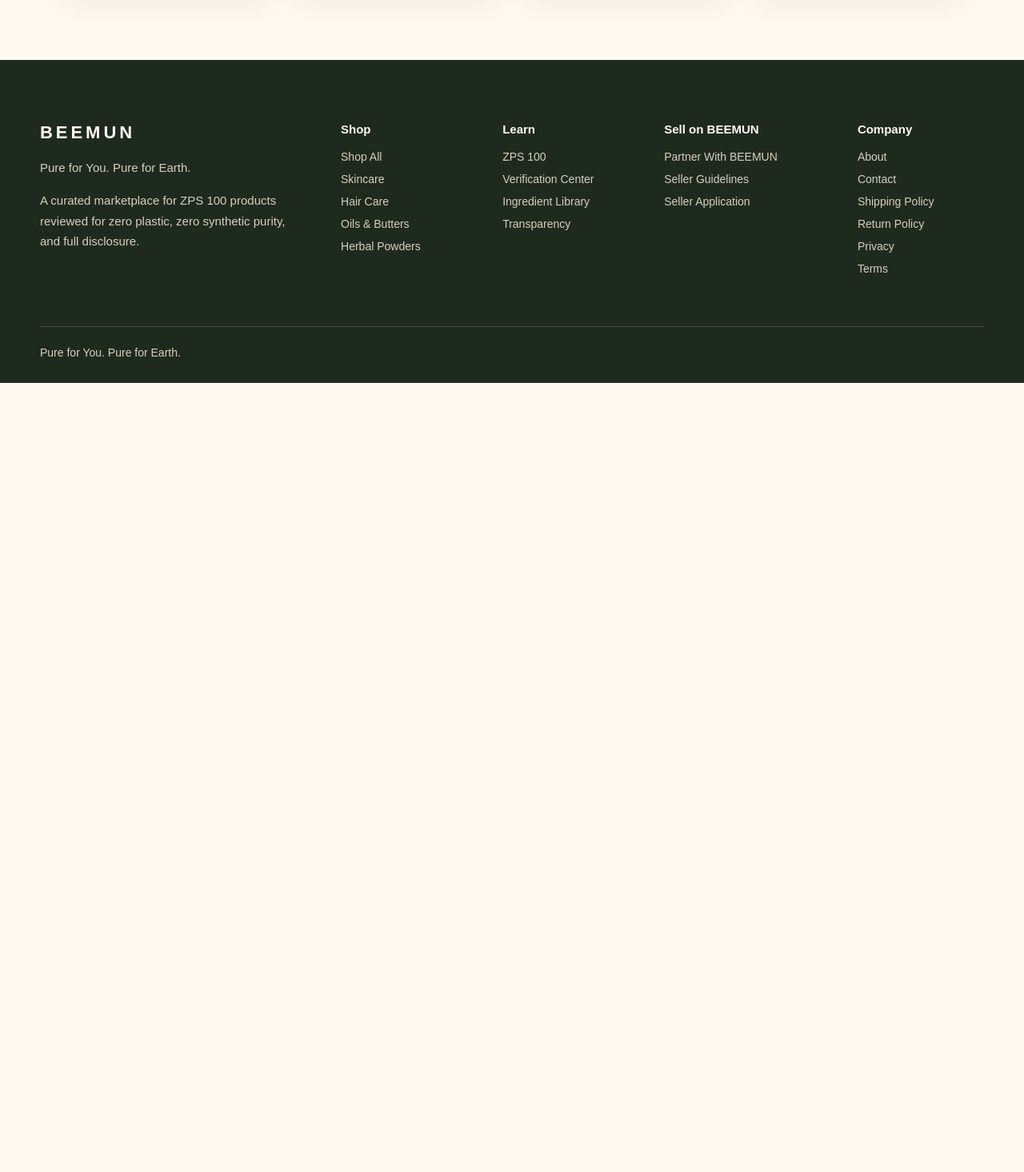
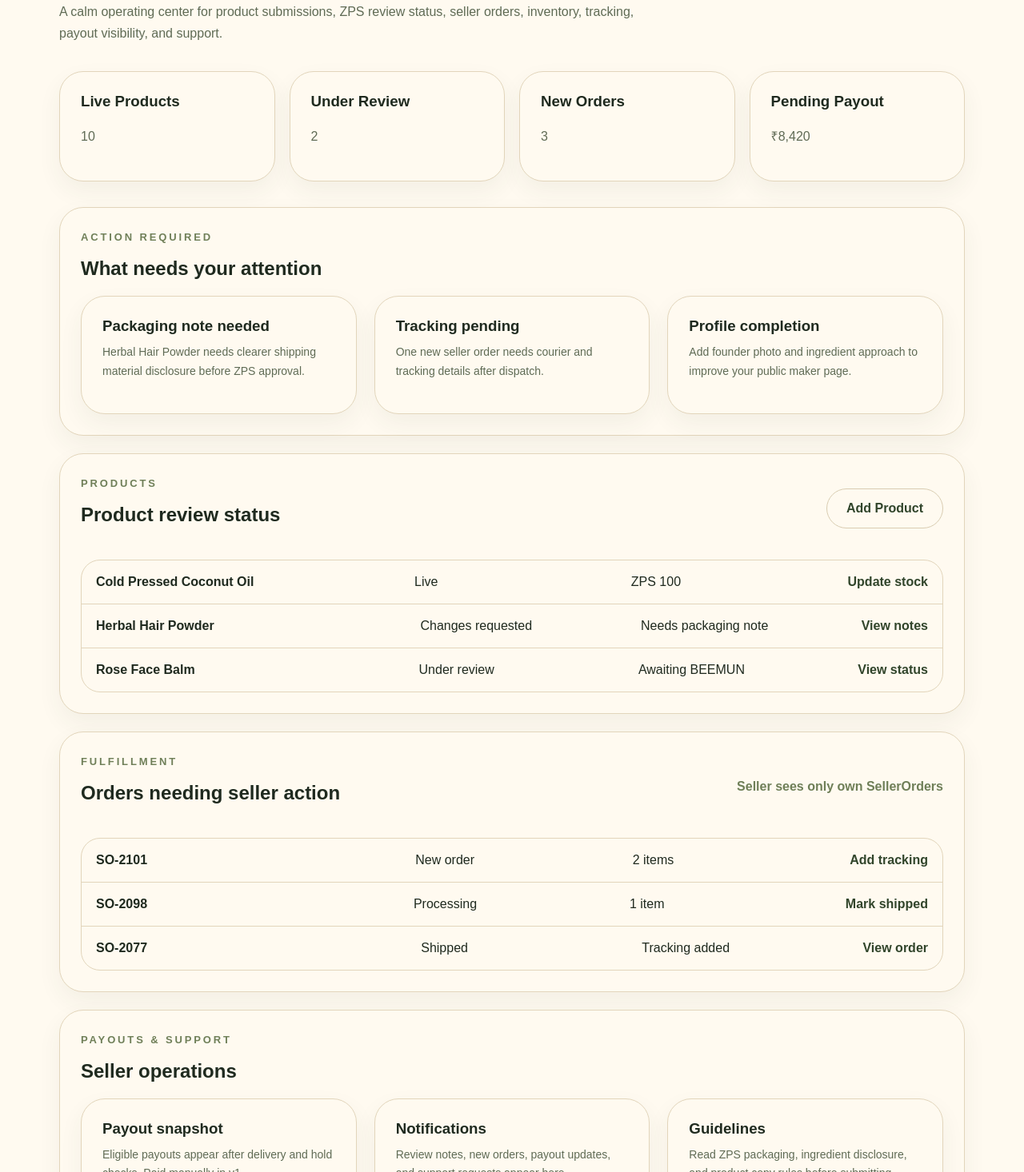
Before and after one commit to reveritnow/beemun-frontend, a Next.js app: page /seller-dashboard-demo in a window 1280 px wide. Shown: the part 324-1790 px from the top of the page at 80% size. Before the commit the page ends 803 px from the top, so only its background shows below. Built offline with nearby package versions, Linux system fonts and the light colour scheme.

Commit message:
Expand seller dashboard demo page

```diff
--- a/src/app/seller-dashboard-demo/page.tsx
+++ b/src/app/seller-dashboard-demo/page.tsx
@@ -1,18 +1,72 @@
 import SiteHeader from '@/components/SiteHeader'
 import SiteFooter from '@/components/SiteFooter'
+
+const productRows = [
+  ['Cold Pressed Coconut Oil', 'Live', 'ZPS 100', 'Update stock'],
+  ['Herbal Hair Powder', 'Changes requested', 'Needs packaging note', 'View notes'],
+  ['Rose Face Balm', 'Under review', 'Awaiting BEEMUN', 'View status']
+]
+
+const orderRows = [
+  ['SO-2101', 'New order', '2 items', 'Add tracking'],
+  ['SO-2098', 'Processing', '1 item', 'Mark shipped'],
+  ['SO-2077', 'Shipped', 'Tracking added', 'View order']
+]
 
 export default function SellerDashboardDemoPage() {
   return (
     <main>
       <SiteHeader />
-      <section className="section-wrap">
+      <section className="section-wrap dashboard-page">
+        <div className="breadcrumb">Home → Seller Dashboard</div>
+        <p className="section-eyebrow">Approved maker portal</p>
         <h1>Seller Dashboard</h1>
-        <div className="four-grid">
-          <div className="info-card"><h3>Products</h3><p>12</p></div>
-          <div className="info-card"><h3>Orders</h3><p>58</p></div>
-          <div className="info-card"><h3>Pending Reviews</h3><p>2</p></div>
-          <div className="info-card"><h3>ZPS Approved</h3><p>10</p></div>
+        <p className="section-copy">A calm operating center for product submissions, ZPS review status, seller orders, inventory, tracking, payout visibility, and support.</p>
+
+        <div className="dashboard-grid">
+          <div className="dashboard-panel"><h3>Live Products</h3><p>10</p></div>
+          <div className="dashboard-panel"><h3>Under Review</h3><p>2</p></div>
+          <div className="dashboard-panel"><h3>New Orders</h3><p>3</p></div>
+          <div className="dashboard-panel"><h3>Pending Payout</h3><p>₹8,420</p></div>
         </div>
+
+        <section className="product-info-section">
+          <p className="section-eyebrow">Action required</p>
+          <h2>What needs your attention</h2>
+          <div className="three-grid">
+            <div className="info-card"><h3>Packaging note needed</h3><p>Herbal Hair Powder needs clearer shipping material disclosure before ZPS approval.</p></div>
+            <div className="info-card"><h3>Tracking pending</h3><p>One new seller order needs courier and tracking details after dispatch.</p></div>
+            <div className="info-card"><h3>Profile completion</h3><p>Add founder photo and ingredient approach to improve your public maker page.</p></div>
+          </div>
+        </section>
+
+        <section className="product-info-section">
+          <div className="catalog-header"><div><p className="section-eyebrow">Products</p><h2>Product review status</h2></div><a className="btn-secondary" href="/seller-product-demo">Add Product</a></div>
+          <div className="dashboard-table">
+            {productRows.map(([name, status, zps, action]) => (
+              <div className="dashboard-row" key={name}><strong>{name}</strong><span>{status}</span><span>{zps}</span><a href="#">{action}</a></div>
+            ))}
+          </div>
+        </section>
+
+        <section className="product-info-section">
+          <div className="catalog-header"><div><p className="section-eyebrow">Fulfillment</p><h2>Orders needing seller action</h2></div><span>Seller sees only own SellerOrders</span></div>
+          <div className="dashboard-table">
+            {orderRows.map(([id, status, items, action]) => (
+              <div className="dashboard-row" key={id}><strong>{id}</strong><span>{status}</span><span>{items}</span><a href="#">{action}</a></div>
+            ))}
+          </div>
+        </section>
+
+        <section className="product-info-section">
+          <p className="section-eyebrow">Payouts & support</p>
+          <h2>Seller operations</h2>
+          <div className="three-grid">
+            <div className="info-card"><h3>Payout snapshot</h3><p>Eligible payouts appear after delivery and hold checks. Paid manually in v1.</p></div>
+            <div className="info-card"><h3>Notifications</h3><p>Review notes, new orders, payout updates, and support requests appear here.</p></div>
+            <div className="info-card"><h3>Guidelines</h3><p>Read ZPS packaging, ingredient disclosure, and product copy rules before submitting.</p></div>
+          </div>
+        </section>
       </section>
       <SiteFooter />
     </main>
```
